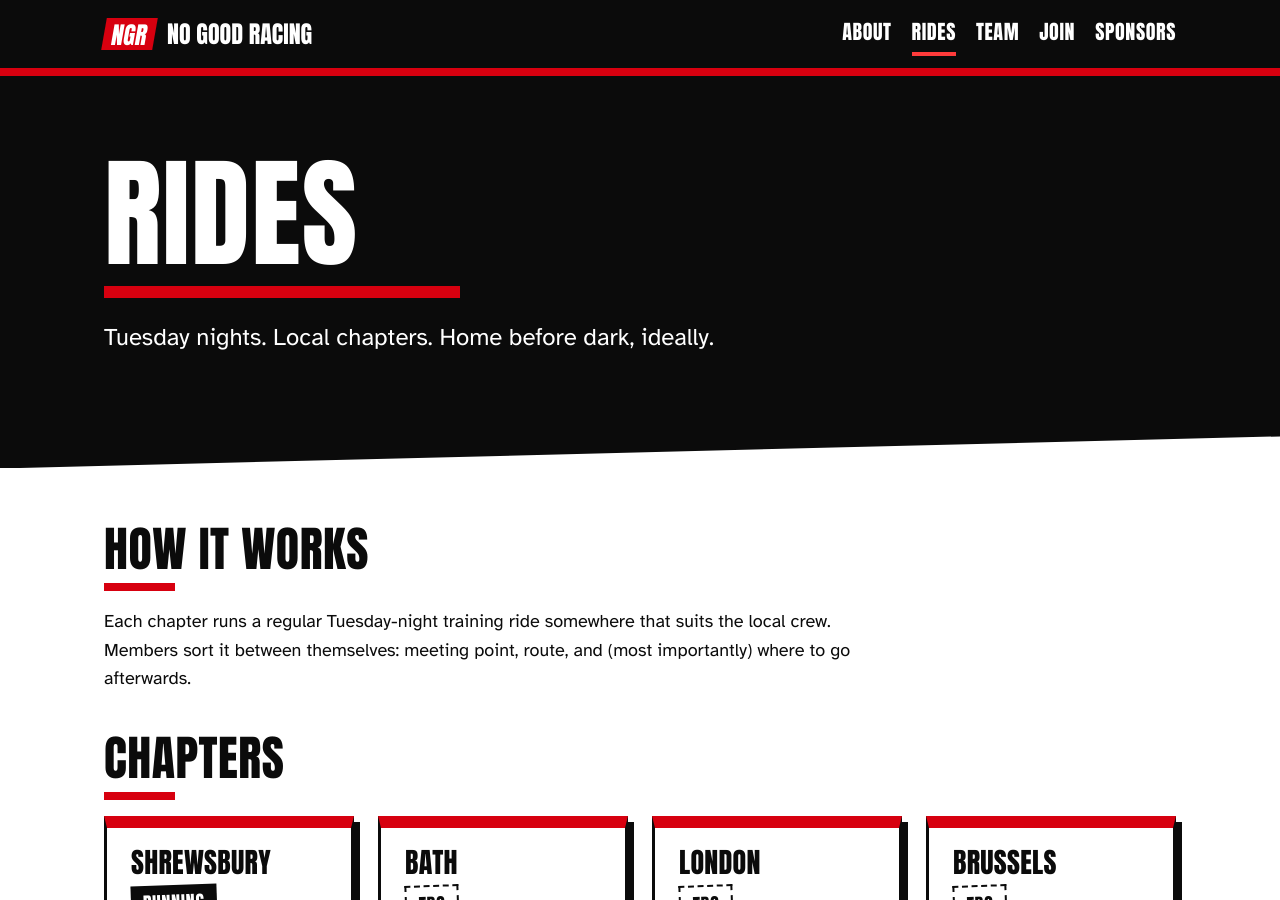
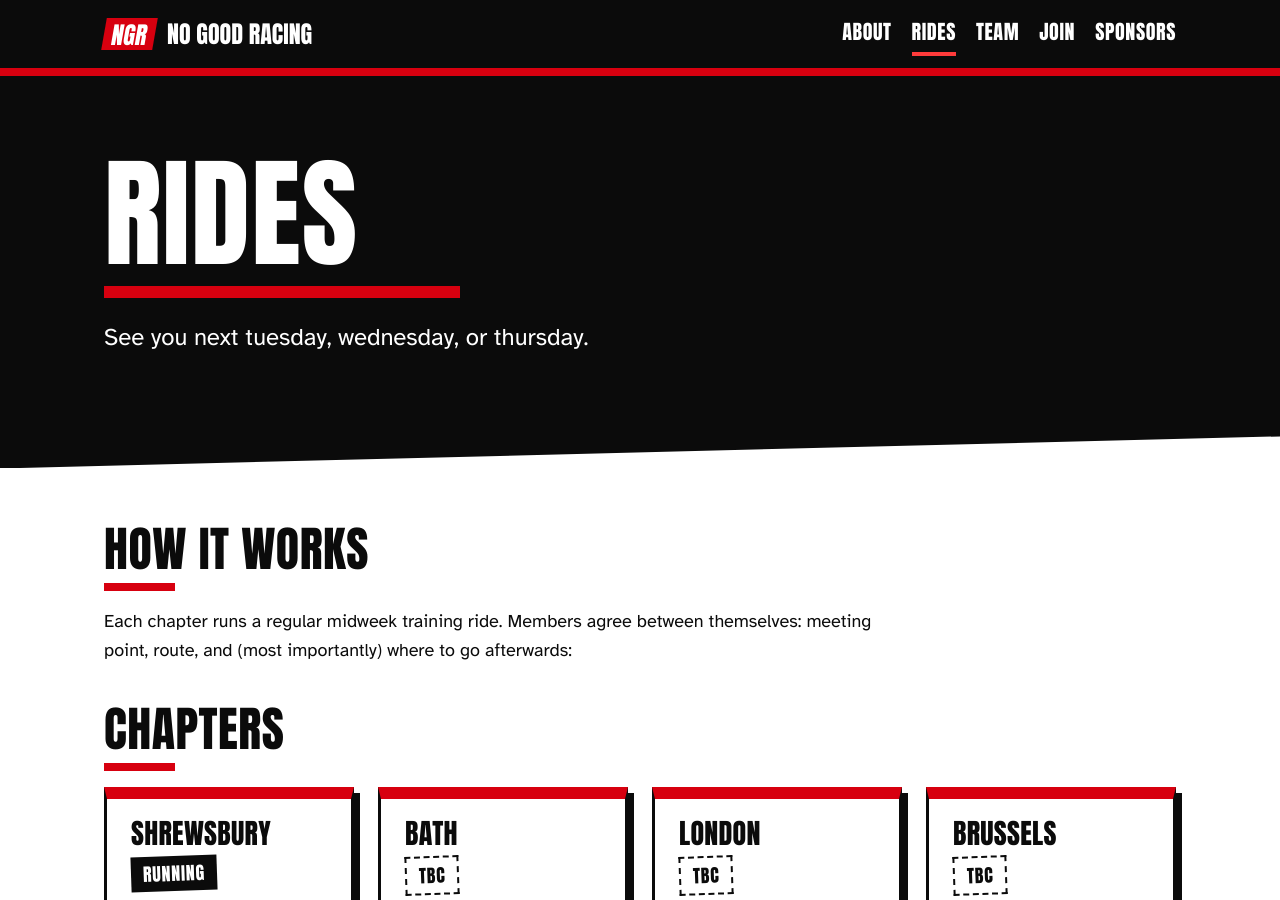
Before and after one commit to BenJam/ngr, a Jekyll site: the page built from rides.md, in a window 1280 px wide and 900 px high. Built offline with Jekyll 4.4.1, drawn with Linux system fonts in a browser that asks for light colours.

Commit message:
amend rides section

```diff
--- a/rides.md
+++ b/rides.md
@@ -2,12 +2,12 @@
 layout: page
 title: Rides
 permalink: /rides/
-intro: Tuesday nights. Local chapters. Home before dark, ideally.
+intro: See you next tuesday, wednesday, or thursday.
 ---
 
 ## How it works
 
-Each chapter runs a regular Tuesday-night training ride somewhere that suits the local crew. Members sort it between themselves: meeting point, route, and (most importantly) where to go afterwards.
+Each chapter runs a regular midweek training ride. Members agree between themselves: meeting point, route, and (most importantly) where to go afterwards:
 
 ## Chapters
 
```
